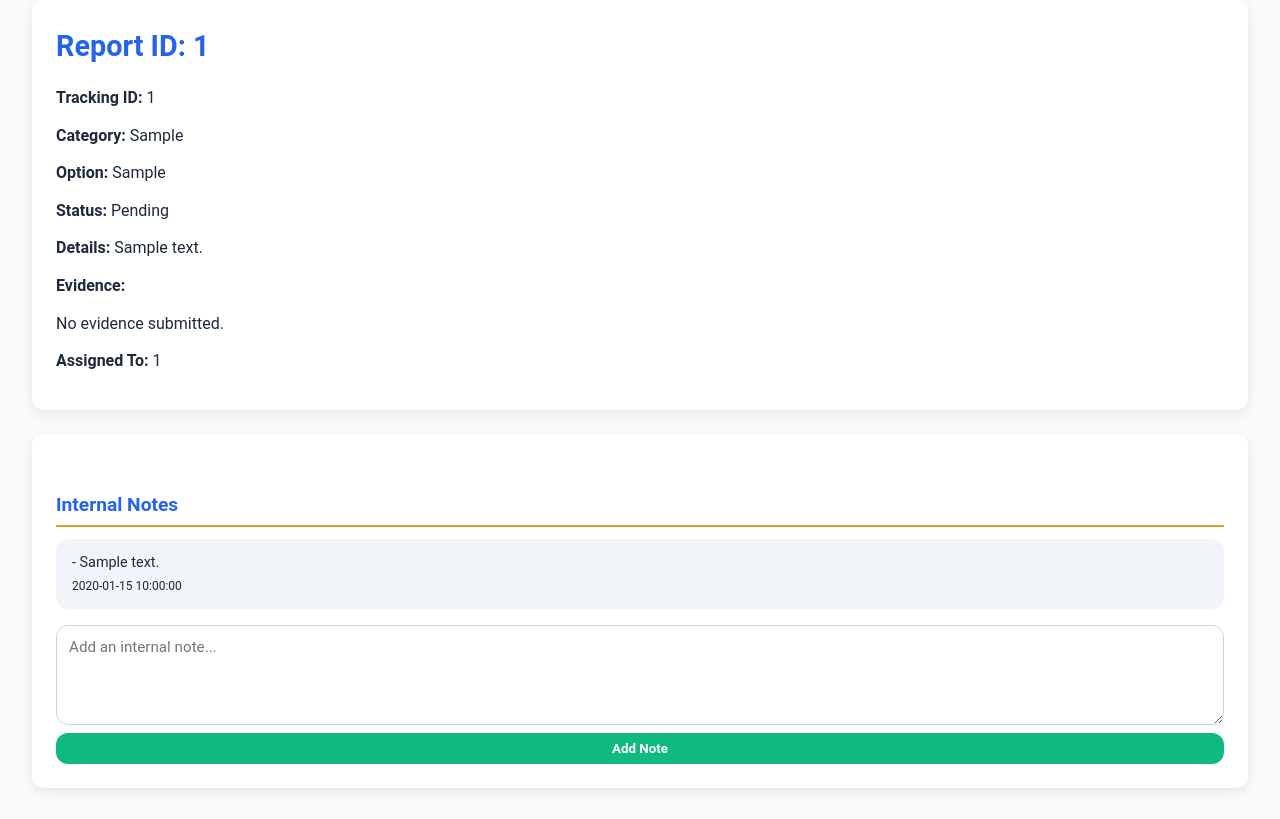
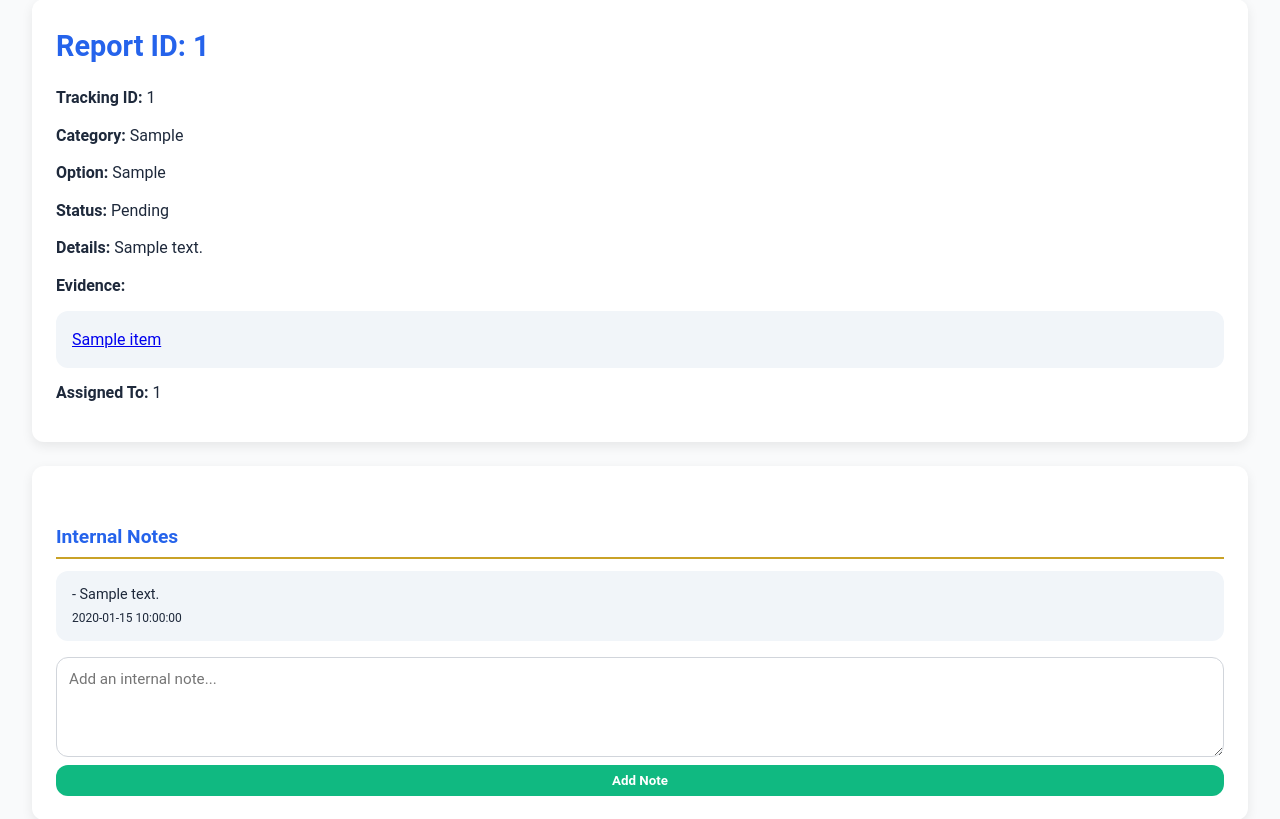
Before and after one commit to smintech/reportsystemapp, a Flask app: page /report/1 in a window 1280 px wide. Shown: the part 33-852 px from the top of the page. Run offline with Flask 3, Linux system fonts and the light colour scheme; a database or web service that is not in the repository returns one stand-in record (values such as "Sample title"); some libraries are stand-ins or nearby versions.

Commit message:
Update view_report.html

```diff
--- a/templates/view_report.html
+++ b/templates/view_report.html
@@ -165,8 +165,8 @@ a.back-link:hover {
     <p><strong>Details:</strong> {{ report.details }}</p>
 
     <p><strong>Evidence:</strong></p>
-    {% if evidence_list %}
-        {% for item in evidence_list %}
+    {% if report.evidence_list %}
+        {% for item in report.evidence_list %}
             {% if item.startswith('http') %}
                 <pre><a href="{{ item }}" target="_blank">{{ item }}</a></pre>
             {% else %}
@@ -175,8 +175,8 @@ a.back-link:hover {
        {% endfor %}
     {% else %}
     <p>No evidence submitted.</p>
+    {% endif %}
 <p><strong>Assigned To:</strong> {{ report.assigned_staff_id if report.assigned_staff_id else "Not assigned" }}</p>
-    {% endif %}
 </div>
 
 <div class="card">
```
Lines whose indentation alone changed are shown as unchanged.
